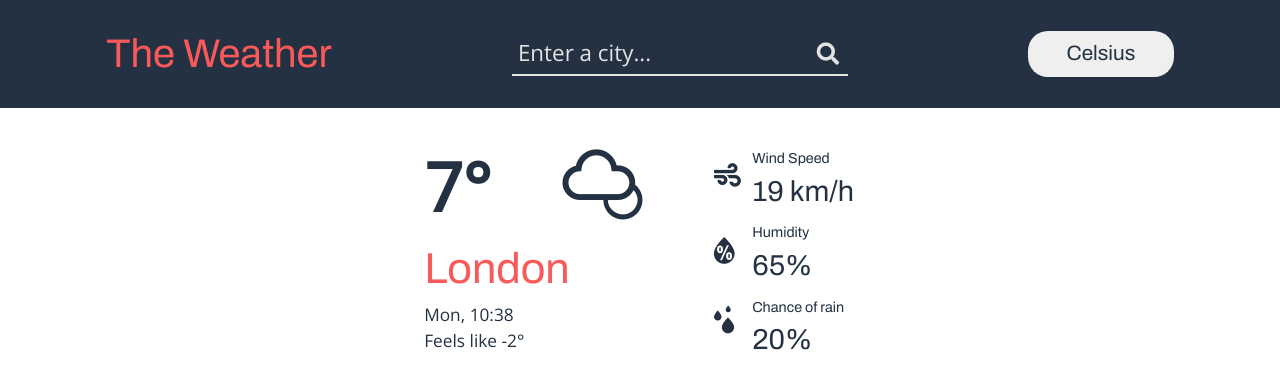
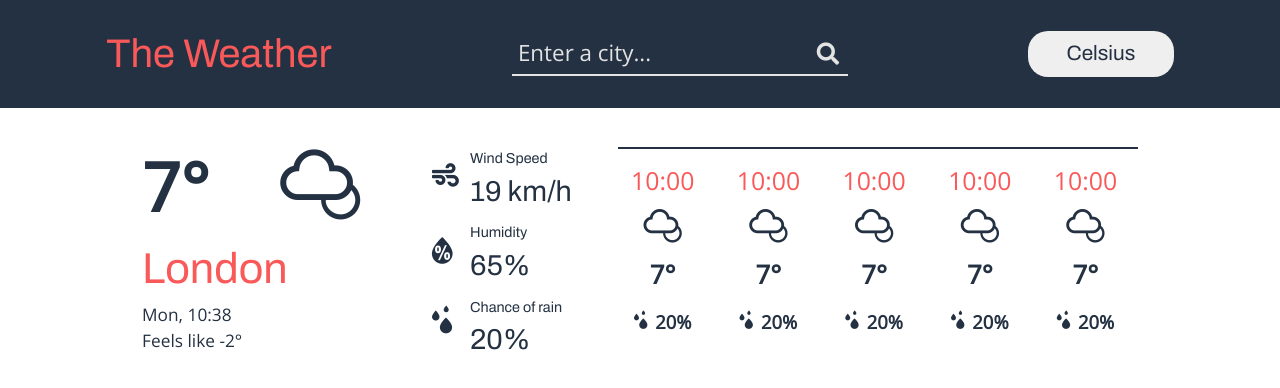
Before and after one commit to andrezz-b/weather-app, a website built with webpack: page src/template.html in a window 1280 px wide. Built offline with nearby package versions, Linux system fonts and the light colour scheme; what pubsub-js would draw is missing.

Commit message:
Hourly weather design.

```diff
--- a/src/styles/style.scss
+++ b/src/styles/style.scss
@@ -15,7 +15,7 @@
   column-gap: 0.7rem;
   font-family: $ff-title;
   justify-content: start;
-  padding: .25em 0;
+  padding: 0.25em 0;
 
   span {
     min-width: 1em;
@@ -117,7 +117,13 @@ header {
 
 main {
   @include flexCenter();
-  padding: 1em;
+  padding: 1em 7.5em;
+  width: 100%;
+  .container {
+    @include flexCenter();
+    width: 100%;
+    justify-content: space-around;
+  }
 }
 
 .current-weather-container {
@@ -135,7 +141,7 @@ main {
     padding-top: 1em;
   }
 
-  .temp-container{
+  .temp-container {
     @include flexCenter();
     align-items: flex-end;
     justify-content: flex-start;
@@ -173,3 +179,66 @@ main {
     font-size: 1.8em;
   }
 }
+
+#hourly-container {
+  @include flexCenter();
+  justify-content: flex-start;
+  width: 50%;
+  height: 100%;
+  padding: 0.25em 0.25em 0.5em 0.25em;
+  overflow-x: scroll;
+  column-gap: 1.5rem;
+  margin-top: 1.25rem;
+  border-top: 2px solid $clr-bg-dk;
+
+  &::-webkit-scrollbar {
+    height: .75rem;
+  }
+
+  &::-webkit-scrollbar-track {
+    margin-top: 1rem;
+
+    border-radius: 30px;
+    background-color: $clr-ntrl-g;
+  }
+
+  &::-webkit-scrollbar-thumb {
+
+    border-radius: 30px;
+    background-color: rgba($clr-bg-dk, 0.8);
+    opacity: 0.8;
+  }
+}
+
+.hourly-weather-item {
+  @include flexCenter(column);
+  font-family: $ff-text;
+  row-gap: 0.25rem;
+  font-size: 1.15em;
+  color: $clr-bg-dk;
+  padding: 0.5em;
+  border-radius: 20px;
+
+  .time {
+    font-size: 1.35em;
+    color: $clr-base;
+  }
+
+  span {
+    font-size: 1.75em;
+  }
+
+  .temp {
+    font-size: 1.4em;
+    font-weight: 700;
+  }
+
+  .pop-container {
+    @include flexCenter();
+    column-gap: 0.5rem;
+    font-weight: 700;
+    .pop {
+      font-size: 1em;
+    }
+  }
+}
--- a/src/template.html
+++ b/src/template.html
@@ -20,7 +20,7 @@
       <button id="change-display-unit">Celsius</button>
     </header>
     <main>
-      <div id="current-weather">
+     <div class="container">
           <div class="current-weather-container">
             <div>
               <div class="temp-container">
@@ -49,6 +49,71 @@
               </div>
             </div>
           </div>
+        <div id="hourly-container">
+          <div class="hourly-weather-item">
+            <div class="time">10:00</div>
+            <span><i class="wi wi-night-cloudy-high"></i></span>
+            <div class="temp">7°</div>
+            <div class="pop-container"><span><i class="wi wi-raindrops"></i></span><span class="pop">20%</span></div>
+          </div>
+          <div class="hourly-weather-item">
+            <div class="time">10:00</div>
+            <span><i class="wi wi-night-cloudy-high"></i></span>
+            <div class="temp">7°</div>
+            <div class="pop-container"><span><i class="wi wi-raindrops"></i></span><span class="pop">20%</span></div>
+          </div>
+          <div class="hourly-weather-item">
+            <div class="time">10:00</div>
+            <span><i class="wi wi-night-cloudy-high"></i></span>
+            <div class="temp">7°</div>
+            <div class="pop-container"><span><i class="wi wi-raindrops"></i></span><span class="pop">20%</span></div>
+          </div>
+          <div class="hourly-weather-item">
+            <div class="time">10:00</div>
+            <span><i class="wi wi-night-cloudy-high"></i></span>
+            <div class="temp">7°</div>
+            <div class="pop-container"><span><i class="wi wi-raindrops"></i></span><span class="pop">20%</span></div>
+          </div>
+          <div class="hourly-weather-item">
+            <div class="time">10:00</div>
+            <span><i class="wi wi-night-cloudy-high"></i></span>
+            <div class="temp">7°</div>
+            <div class="pop-container"><span><i class="wi wi-raindrops"></i></span><span class="pop">20%</span></div>
+          </div>
+          <div class="hourly-weather-item">
+            <div class="time">10:00</div>
+            <span><i class="wi wi-night-cloudy-high"></i></span>
+            <div class="temp">7°</div>
+            <div class="pop-container"><span><i class="wi wi-raindrops"></i></span><span class="pop">20%</span></div>
+          </div>
+          <div class="hourly-weather-item">
+            <div class="time">10:00</div>
+            <span><i class="wi wi-night-cloudy-high"></i></span>
+            <div class="temp">7°</div>
+            <div class="pop-container"><span><i class="wi wi-raindrops"></i></span><span class="pop">20%</span></div>
+          </div>
+          <div class="hourly-weather-item">
+            <div class="time">10:00</div>
+            <span><i class="wi wi-night-cloudy-high"></i></span>
+            <div class="temp">7°</div>
+            <div class="pop-container"><span><i class="wi wi-raindrops"></i></span><span class="pop">20%</span></div>
+          </div>
+          <div class="hourly-weather-item">
+            <div class="time">10:00</div>
+            <span><i class="wi wi-night-cloudy-high"></i></span>
+            <div class="temp">7°</div>
+            <div class="pop-container"><span><i class="wi wi-raindrops"></i></span><span class="pop">20%</span></div>
+          </div>
+          <div class="hourly-weather-item">
+            <div class="time">10:00</div>
+            <span><i class="wi wi-night-cloudy-high"></i></span>
+            <div class="temp">7°</div>
+            <div class="pop-container"><span><i class="wi wi-raindrops"></i></span><span class="pop">20%</span></div>
+          </div>
+
+
+
+        </div>
      </div>
     </main>
   </body>
```
Lines whose indentation alone changed are shown as unchanged.
